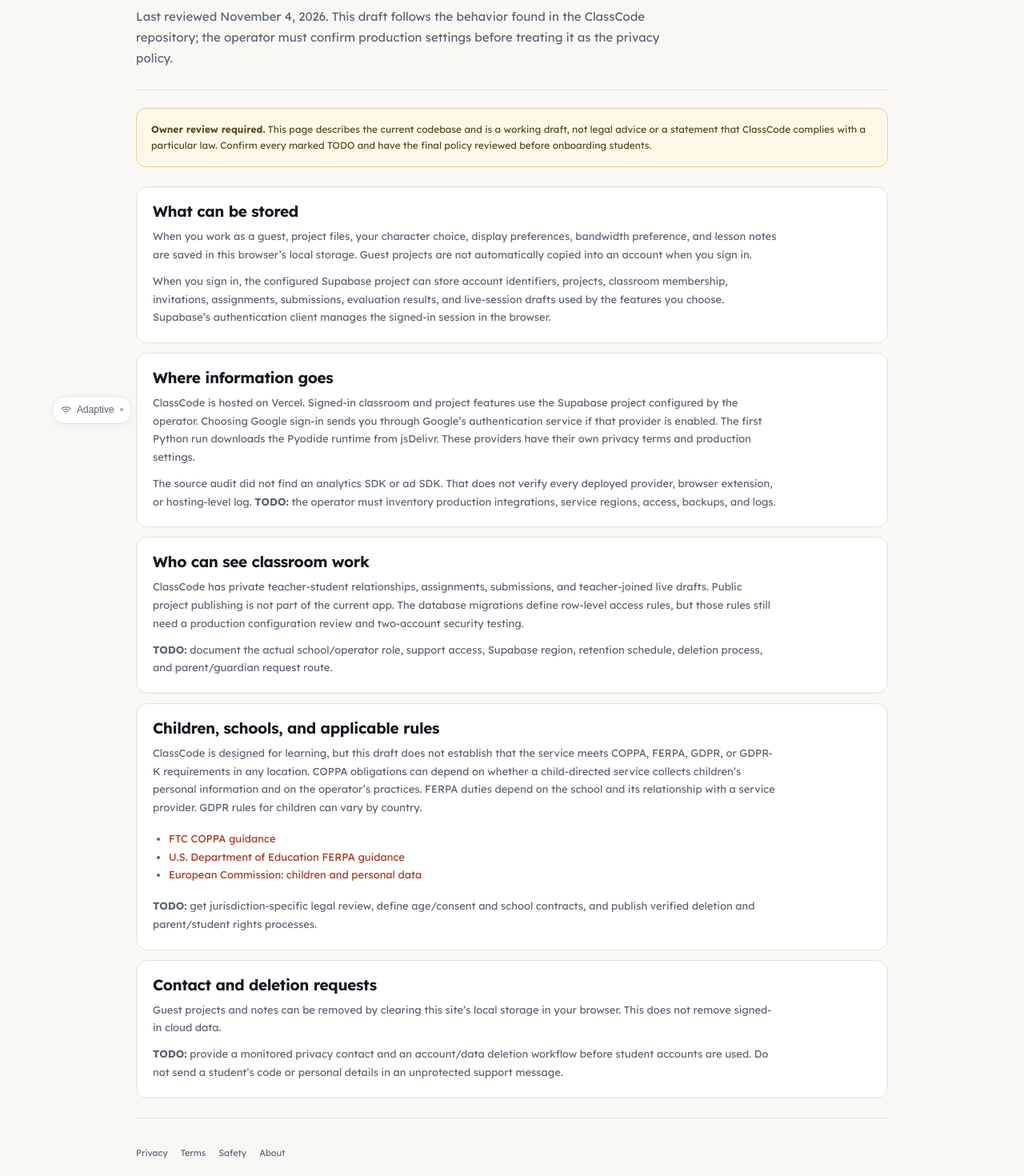
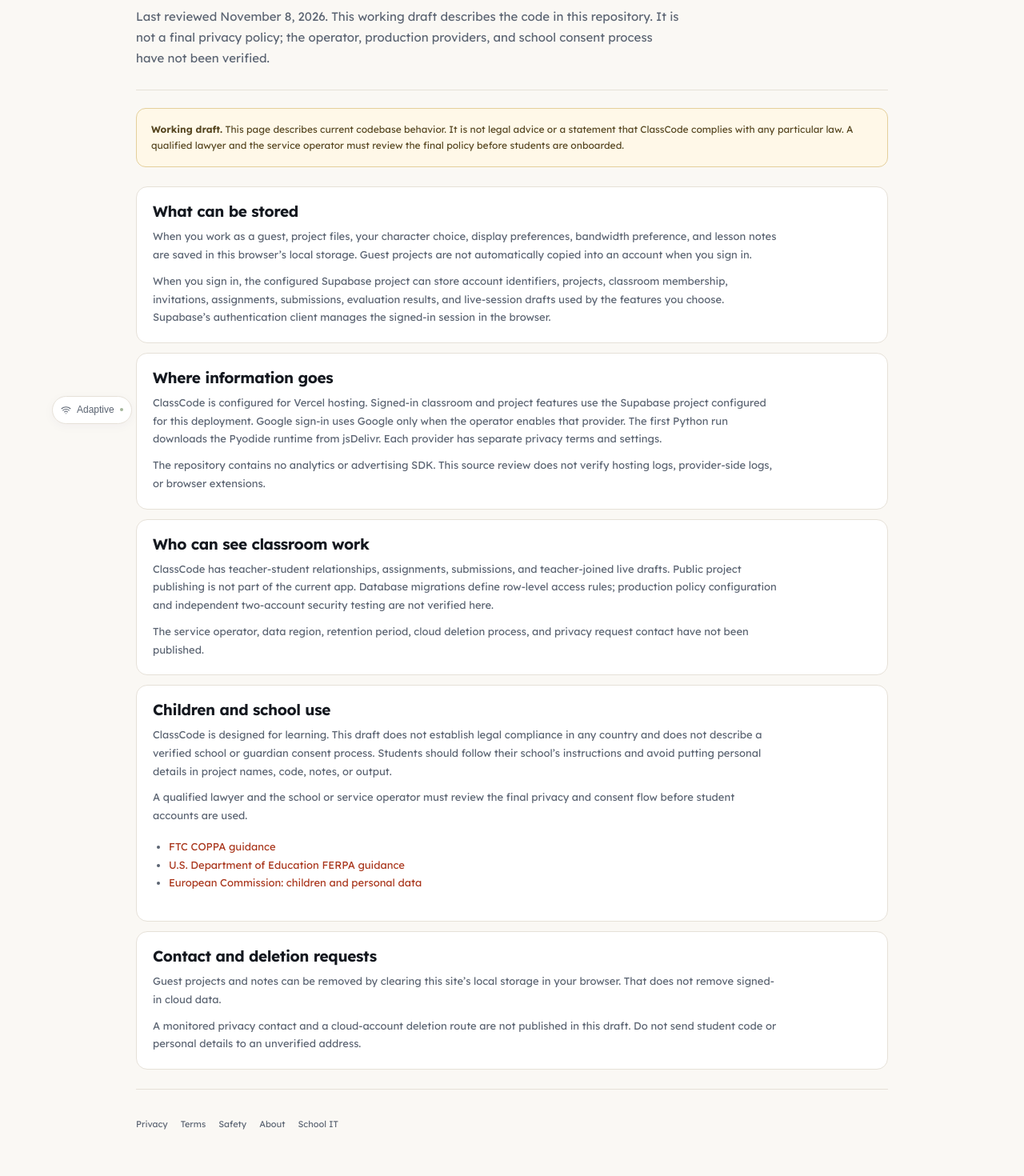
Before and after one commit to iamVaga/classcode, a Next.js app: page /privacy in a window 1280 px wide. Shown: the part 260-1730 px from the top of the page at 80% size. Built offline with nearby package versions, Linux system fonts and the light colour scheme; a web font is replaced by a local one.

Commit message:
Publish school network guide and clarify trust drafts

```diff
--- a/app/about/page.tsx
+++ b/app/about/page.tsx
@@ -3,6 +3,6 @@ import TrustPage from '@/components/trust-page';
 export const metadata:Metadata={title:'About ClassCode',robots:{index:false,follow:true}};
 export default function AboutPage(){return <TrustPage kicker="ABOUT CLASSCODE" title="A coding workspace for curious minds." intro="ClassCode brings a browser code editor, beginner-friendly starting points, and teacher classroom tools into one place." sections={[
  {title:'What you can do here',body:<p>Students can create Python, Turtle, web, Java, C, and C++ projects, use the browser editor, and share a live draft with a joining teacher. Teachers can create classes, invite students, assign challenges, review submissions, and see automated checks. Java, C, and C++ execution is not available in the current editor.</p>},
- {title:'Who runs ClassCode',body:<p><strong>TODO:</strong> publish the verified owner or operating organization, location, and the person responsible for this service. This repository does not identify a legal operator or a public support contact.</p>},
- {title:'Support',body:<p><strong>TODO:</strong> add a monitored support and privacy contact. Until that is published, do not send account credentials or sensitive student information to an unverified address.</p>}
+ {title:'Who runs ClassCode',body:<p>The legal operator, operating location, and person responsible for this service are not identified in this repository. The public owner details have not been verified.</p>},
+ {title:'Support',body:<p>A monitored support or privacy contact is not published. Do not send account credentials or sensitive student information to an unverified address.</p>}
  ]}/>}
--- a/app/privacy/page.tsx
+++ b/app/privacy/page.tsx
@@ -1,10 +1,10 @@
 import type {Metadata} from 'next';
 import TrustPage from '@/components/trust-page';
-export const metadata:Metadata={title:'Privacy draft',robots:{index:false,follow:true}};
-export default function PrivacyPage(){return <TrustPage kicker="PRIVACY · DRAFT" title="Your work is personal. Here is what the app currently does." intro="Last reviewed November 4, 2026. This draft follows the behavior found in the ClassCode repository; the operator must confirm production settings before treating it as the privacy policy." sections={[
+export const metadata:Metadata={title:'Privacy notice draft',robots:{index:false,follow:true}};
+export default function PrivacyPage(){return <TrustPage kicker="PRIVACY · DRAFT" title="Your work is personal. Here is what the app currently does." intro="Last reviewed November 8, 2026. This working draft describes the code in this repository. It is not a final privacy policy; the operator, production providers, and school consent process have not been verified." sections={[
  {title:'What can be stored',body:<><p>When you work as a guest, project files, your character choice, display preferences, bandwidth preference, and lesson notes are saved in this browser’s local storage. Guest projects are not automatically copied into an account when you sign in.</p><p>When you sign in, the configured Supabase project can store account identifiers, projects, classroom membership, invitations, assignments, submissions, evaluation results, and live-session drafts used by the features you choose. Supabase’s authentication client manages the signed-in session in the browser.</p></>},
- {title:'Where information goes',body:<><p>ClassCode is hosted on Vercel. Signed-in classroom and project features use the Supabase project configured by the operator. Choosing Google sign-in sends you through Google’s authentication service if that provider is enabled. The first Python run downloads the Pyodide runtime from jsDelivr. These providers have their own privacy terms and production settings.</p><p>The source audit did not find an analytics SDK or ad SDK. That does not verify every deployed provider, browser extension, or hosting-level log. <strong>TODO:</strong> the operator must inventory production integrations, service regions, access, backups, and logs.</p></>},
- {title:'Who can see classroom work',body:<><p>ClassCode has private teacher-student relationships, assignments, submissions, and teacher-joined live drafts. Public project publishing is not part of the current app. The database migrations define row-level access rules, but those rules still need a production configuration review and two-account security testing.</p><p><strong>TODO:</strong> document the actual school/operator role, support access, Supabase region, retention schedule, deletion process, and parent/guardian request route.</p></>},
- {title:'Children, schools, and applicable rules',body:<><p>ClassCode is designed for learning, but this draft does not establish that the service meets COPPA, FERPA, GDPR, or GDPR-K requirements in any location. COPPA obligations can depend on whether a child-directed service collects children’s personal information and on the operator’s practices. FERPA duties depend on the school and its relationship with a service provider. GDPR rules for children can vary by country.</p><ul><li><a href="https://www.ftc.gov/business-guidance/resources/complying-coppa-frequently-asked-questions" target="_blank" rel="noreferrer">FTC COPPA guidance</a></li><li><a href="https://studentprivacy.ed.gov/ferpa" target="_blank" rel="noreferrer">U.S. Department of Education FERPA guidance</a></li><li><a href="https://commission.europa.eu/law/law-topic/data-protection/information-individuals_en" target="_blank" rel="noreferrer">European Commission: children and personal data</a></li></ul><p><strong>TODO:</strong> get jurisdiction-specific legal review, define age/consent and school contracts, and publish verified deletion and parent/student rights processes.</p></>},
- {title:'Contact and deletion requests',body:<><p>Guest projects and notes can be removed by clearing this site’s local storage in your browser. This does not remove signed-in cloud data.</p><p><strong>TODO:</strong> provide a monitored privacy contact and an account/data deletion workflow before student accounts are used. Do not send a student’s code or personal details in an unprotected support message.</p></>}
+ {title:'Where information goes',body:<><p>ClassCode is configured for Vercel hosting. Signed-in classroom and project features use the Supabase project configured for this deployment. Google sign-in uses Google only when the operator enables that provider. The first Python run downloads the Pyodide runtime from jsDelivr. Each provider has separate privacy terms and settings.</p><p>The repository contains no analytics or advertising SDK. This source review does not verify hosting logs, provider-side logs, or browser extensions.</p></>},
+ {title:'Who can see classroom work',body:<><p>ClassCode has teacher-student relationships, assignments, submissions, and teacher-joined live drafts. Public project publishing is not part of the current app. Database migrations define row-level access rules; production policy configuration and independent two-account security testing are not verified here.</p><p>The service operator, data region, retention period, cloud deletion process, and privacy request contact have not been published.</p></>},
+ {title:'Children and school use',body:<><p>ClassCode is designed for learning. This draft does not establish legal compliance in any country and does not describe a verified school or guardian consent process. Students should follow their school’s instructions and avoid putting personal details in project names, code, notes, or output.</p><p>A qualified lawyer and the school or service operator must review the final privacy and consent flow before student accounts are used.</p><ul><li><a href="https://www.ftc.gov/business-guidance/resources/complying-coppa-frequently-asked-questions" target="_blank" rel="noreferrer">FTC COPPA guidance</a></li><li><a href="https://studentprivacy.ed.gov/ferpa" target="_blank" rel="noreferrer">U.S. Department of Education FERPA guidance</a></li><li><a href="https://commission.europa.eu/law/law-topic/data-protection/information-individuals_en" target="_blank" rel="noreferrer">European Commission: children and personal data</a></li></ul></>},
+ {title:'Contact and deletion requests',body:<><p>Guest projects and notes can be removed by clearing this site’s local storage in your browser. That does not remove signed-in cloud data.</p><p>A monitored privacy contact and a cloud-account deletion route are not published in this draft. Do not send student code or personal details to an unverified address.</p></>}
  ]}/>}
--- a/app/terms/page.tsx
+++ b/app/terms/page.tsx
@@ -4,6 +4,6 @@ export const metadata:Metadata={title:'Terms draft',robots:{index:false,follow:t
 export default function TermsPage(){return <TrustPage kicker="TERMS · DRAFT" title="A few clear expectations for using ClassCode." intro="Last reviewed November 4, 2026. These draft terms need the operator’s identity, jurisdiction, support route, and legal review before they can be relied on." sections={[
  {title:'Use the workspace thoughtfully',body:<><p>Use ClassCode to write and explore code you have permission to use. Do not put passwords, home addresses, private contact details, or other sensitive information in project files, classroom notes, or program output.</p><p>Teachers should use classroom features only with students they are authorized to teach and should follow their school’s policies for student accounts and work.</p></>},
  {title:'Code and availability',body:<><p>Projects can be saved in this browser or in a connected account. Browser storage can be lost when site data is cleared. A cloud save, sign-in provider, runtime download, or live session may be unavailable. Download or export important work.</p><p>Python and browser previews execute student-authored code with the limits described in the workspace. Java, C, and C++ starter projects currently provide an editor; a compiler service is not connected.</p></>},
- {title:'Classrooms and sharing',body:<><p>Classroom invitations are intended for a teacher’s own class. Live draft sharing starts when the student chooses to share and a teacher joins. Projects are not publicly published by the current app.</p><p><strong>TODO:</strong> define operator, account eligibility, school agreements, acceptable use enforcement, support and dispute contacts, liability terms, and governing law with counsel.</p></>},
- {title:'Changes and contact',body:<p><strong>TODO:</strong> add the operating organization’s legal name, service address, effective-date process, and a monitored contact before presenting this as binding terms.</p>}
+ {title:'Classrooms and sharing',body:<><p>Classroom invitations are intended for a teacher’s own class. Live draft sharing starts when the student chooses to share and a teacher joins. Projects are not publicly published by the current app.</p><p>The operator, account eligibility rules, school agreements, acceptable-use process, support contacts, and governing law have not been established in this draft.</p></>},
+ {title:'Changes and contact',body:<p>The legal service operator, business address, effective-date process, and monitored contact are not published. This page is not a binding agreement and should not be relied on as final terms.</p>}
  ]}/>}
--- a/components/trust-page.tsx
+++ b/components/trust-page.tsx
@@ -7,8 +7,8 @@ export default function TrustPage({kicker,title,intro,sections}: {kicker:string;
  return <main className="studio-main"><article className="trust-page">
   <Link className="trust-breadcrumb" href="/"><ArrowLeft size={15}/> Back to ClassCode</Link>
   <header><span className="studio-kicker">{kicker}</span><h1>{title}</h1><p>{intro}</p></header>
-  <aside className="trust-review-note"><strong>Owner review required.</strong> This page describes the current codebase and is a working draft, not legal advice or a statement that ClassCode complies with a particular law. Confirm every marked TODO and have the final policy reviewed before onboarding students.</aside>
+  <aside className="trust-review-note"><strong>Working draft.</strong> This page describes current codebase behavior. It is not legal advice or a statement that ClassCode complies with any particular law. A qualified lawyer and the service operator must review the final policy before students are onboarded.</aside>
   <div className="trust-sections">{sections.map(section=><section className="trust-section" key={section.title}><h2>{section.title}</h2>{section.body}</section>)}</div>
-  <footer><Link href="/privacy">Privacy</Link><Link href="/terms">Terms</Link><Link href="/safety">Safety</Link><Link href="/about">About</Link></footer>
+  <footer><Link href="/privacy">Privacy</Link><Link href="/terms">Terms</Link><Link href="/safety">Safety</Link><Link href="/about">About</Link><Link href="/school-it">School IT</Link></footer>
  </article></main>
 }
--- a/components/workspace-home.tsx
+++ b/components/workspace-home.tsx
@@ -61,7 +61,7 @@ export default function WorkspaceHome({page,onPage,projects,onOpen,onTemplate,on
    </>}
    {page==='My students'&&<ClassroomPanel onOpen={onOpen} onSignIn={()=>onModal('account')}/>}
    {page==='Lesson notes'&&<StudioNotebook/>}
-   <footer className="studio-footer"><button className="studio-logo" onClick={()=>onPage('Overview')}><span><BrandMark size={25}/></span>classcode<span className="logo-period">.</span></button><p>Students make. Teachers guide.</p><nav aria-label="Product and policy links"><a href="#tracks">Tracks</a><button onClick={()=>onPage('My students')}>For teachers</button><a href="/privacy">Privacy</a><a href="/terms">Terms</a><a href="/safety">Safety</a><a href="/about">About and contact</a></nav></footer>
+   <footer className="studio-footer"><button className="studio-logo" onClick={()=>onPage('Overview')}><span><BrandMark size={25}/></span>classcode<span className="logo-period">.</span></button><p>Students make. Teachers guide.</p><nav aria-label="Product and policy links"><a href="#tracks">Tracks</a><button onClick={()=>onPage('My students')}>For teachers</button><a href="/privacy">Privacy</a><a href="/terms">Terms</a><a href="/safety">Safety</a><a href="/about">About and contact</a><a href="/school-it">School IT</a></nav></footer>
   </main>
  </div>
 }
```
Also changed, not shown: app/safety/page.tsx (+5 -5 lines), app/school-it/page.tsx (added, +11 -0 lines), 2 other files (tests, documents, lock files or other folders).
